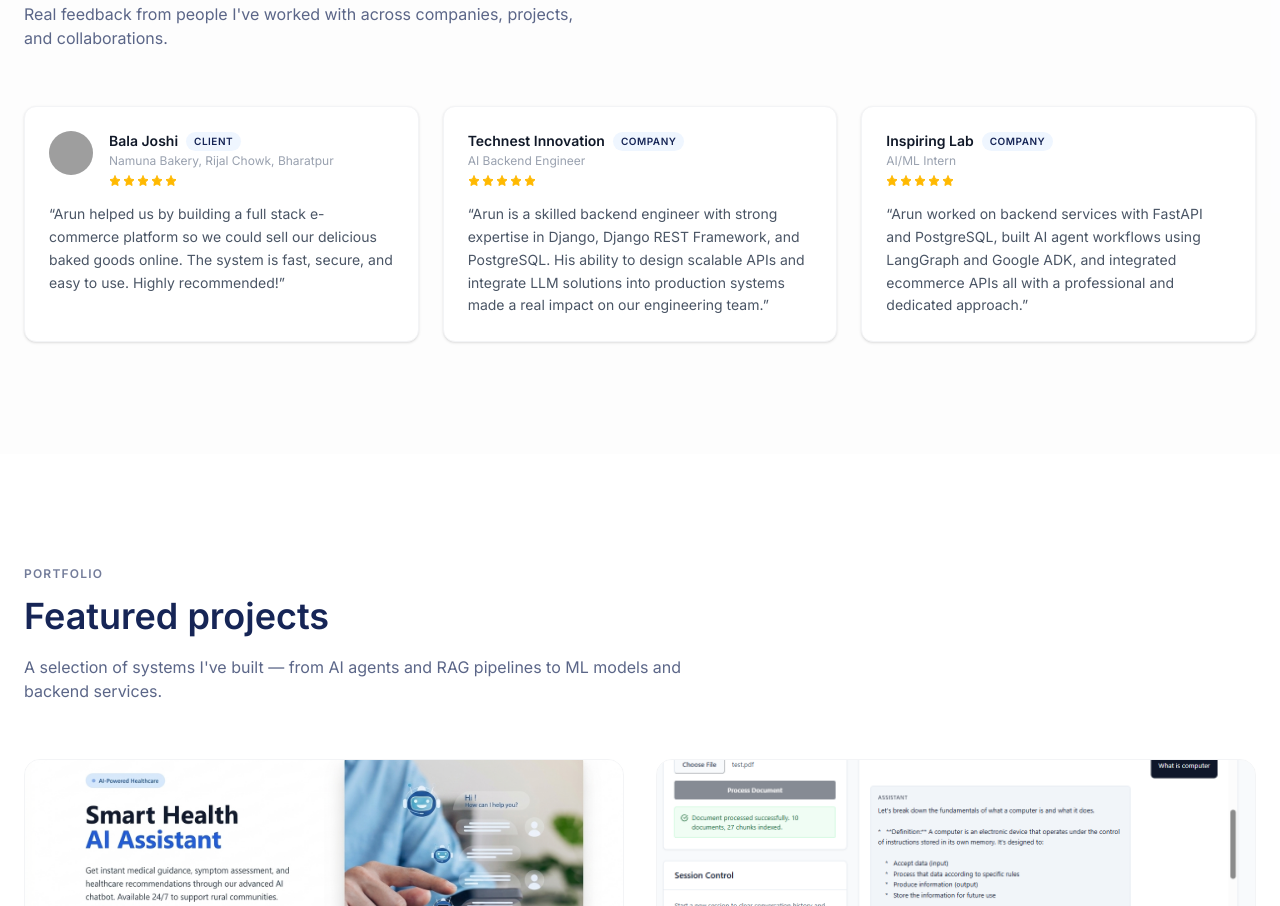
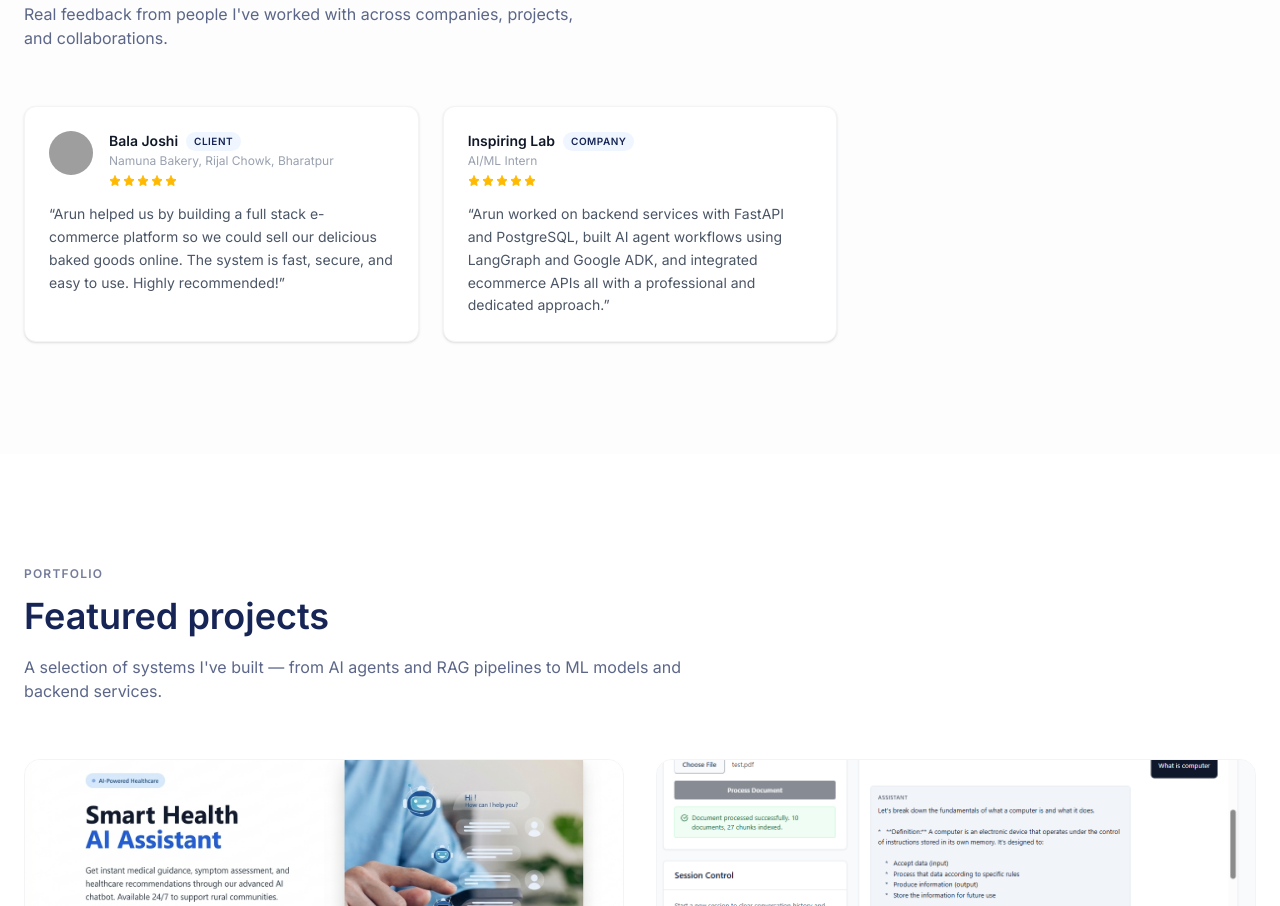
Before and after one commit to KodewithArun/portfolio, a React (Vite) app: page / in a window 1280 px wide. Shown: the part 4360-5266 px from the top of the page. Built offline with nearby package versions, Linux system fonts and the light colour scheme; grey boxes are pictures that could not be loaded.

Commit message:
updated testimonial

```diff
--- a/src/components/Testimonial.jsx
+++ b/src/components/Testimonial.jsx
@@ -14,14 +14,6 @@
   },
   {
     id: 't2',
-    name: 'Technest Innovation',
-    role: 'AI Backend Engineer',
-    category: 'Company',
-    rating: 5,
-    quote: "Arun is a skilled backend engineer with strong expertise in Django, Django REST Framework, and PostgreSQL. His ability to design scalable APIs and integrate LLM solutions into production systems made a real impact on our engineering team.",
-  },
-  {
-    id: 't3',
     name: 'Inspiring Lab',
     role: 'AI/ML Intern',
     category: 'Company',
```
